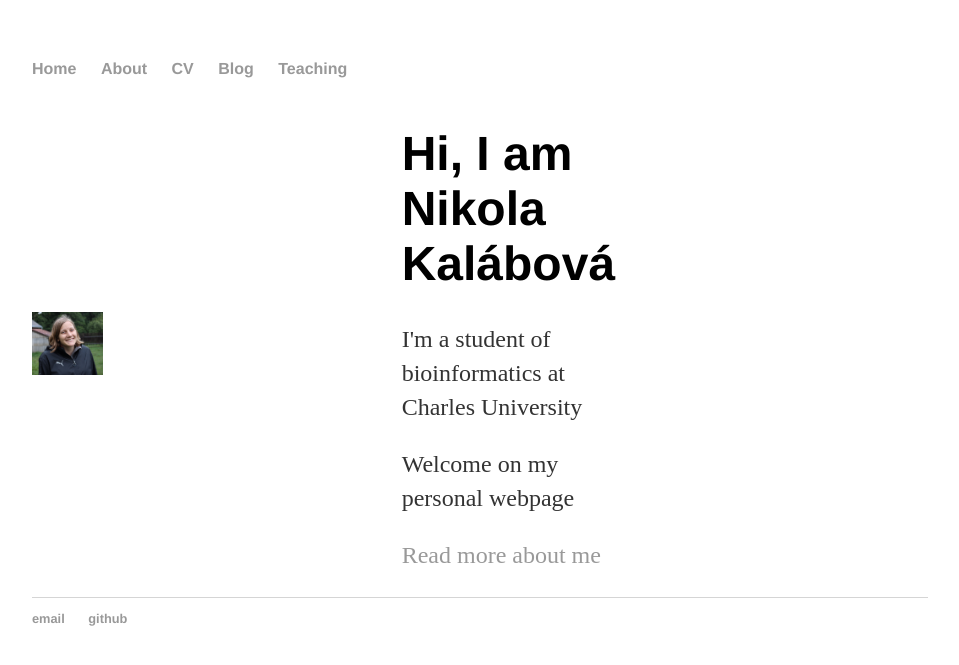
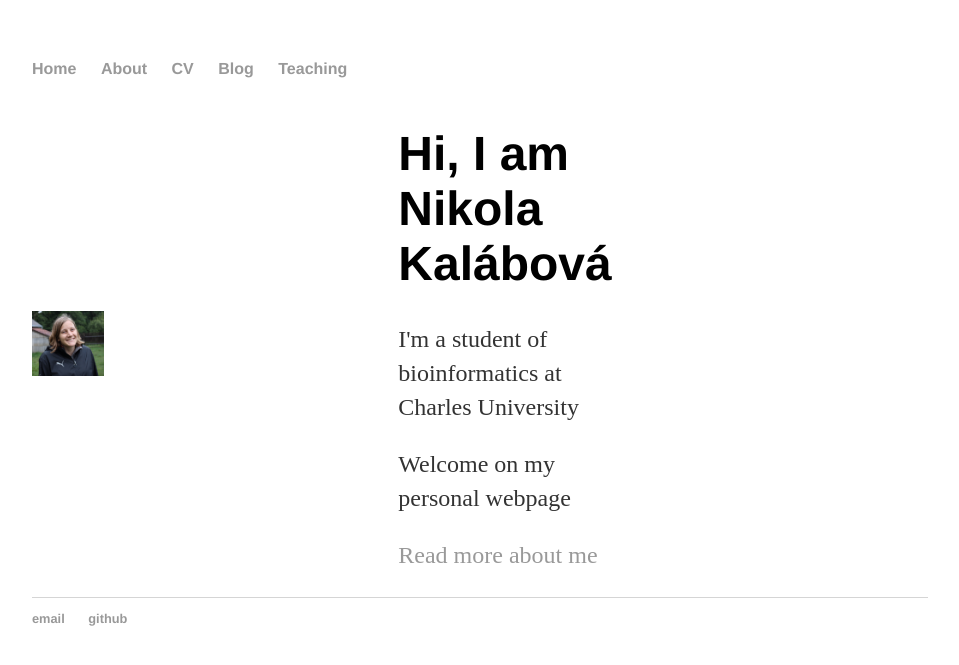
Before and after one commit to lavakin/lavakin.github.io, a Jekyll site: the page built from index.html, in a window 1280 px wide. Shown: the top 665 px of the page, without its empty margins (160-1119 px from the left). Built offline with Jekyll 4.4.1, drawn with Linux system fonts in a browser that asks for light colours.

Commit message:
Update index.html

```diff
--- a/index.html
+++ b/index.html
@@ -16,7 +16,7 @@ title: Nikola Kalábová, Personal Webpage
       }
       .image {
         flex-basis: 30%;
-        padding-right: 260px;
+        padding-right: 255px;
       }
       .text {
         padding-right: 300px;
```
